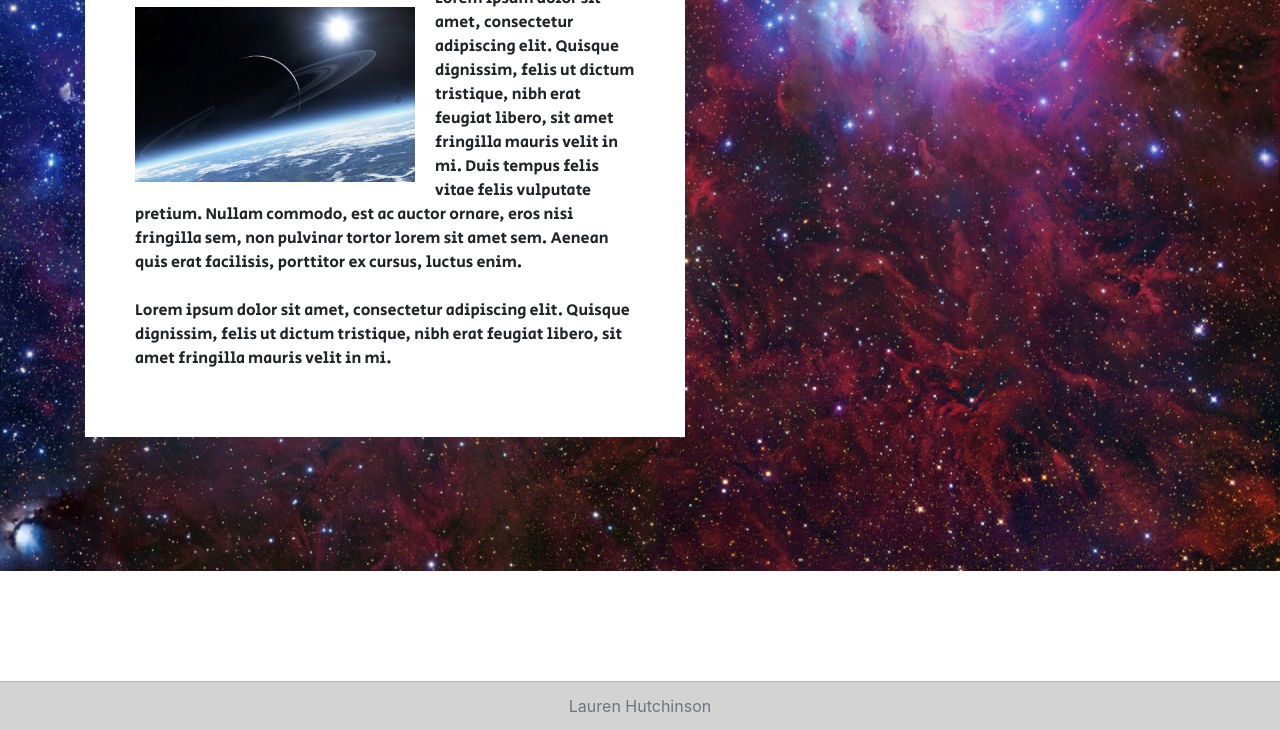
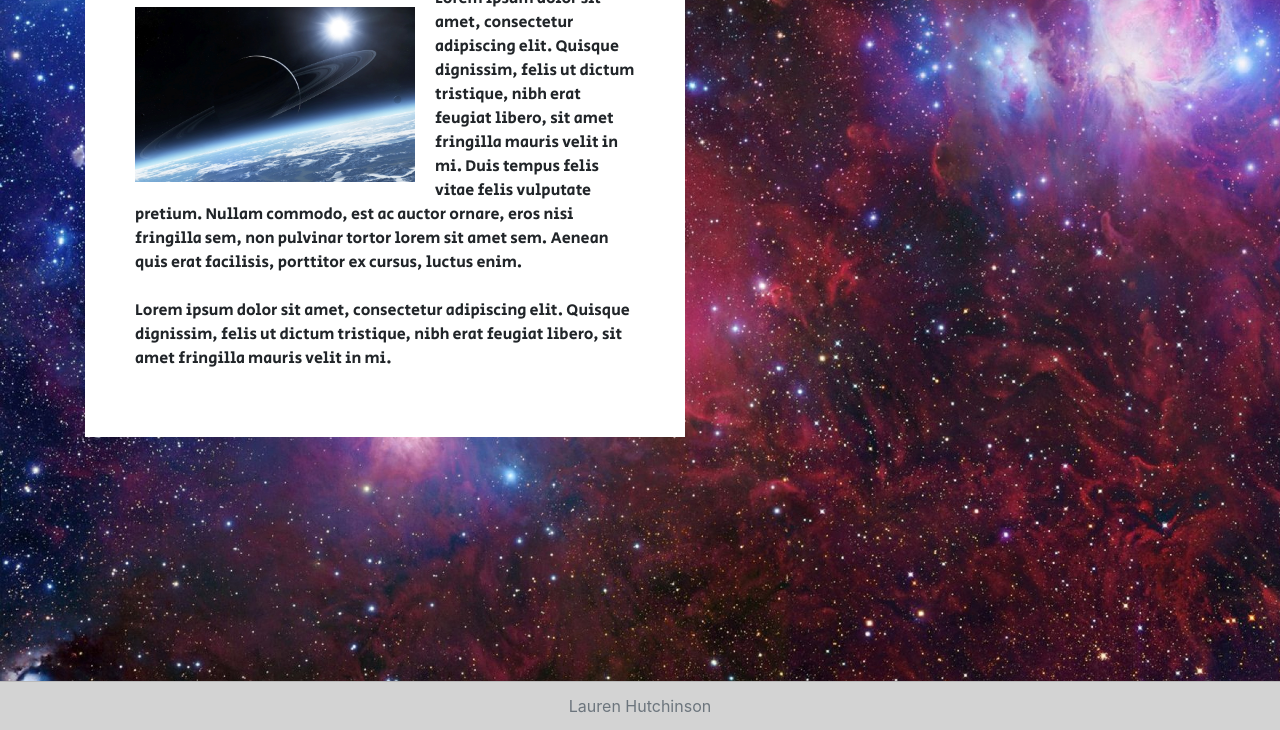
Before and after one commit to lhutchinson22/HW_2_Responsive_Portfolio, a plain HTML site: page index.html in a window 1280 px wide. Shown: the part 229-959 px from the top of the page. Drawn offline with nearby package versions, Linux system fonts and the light colour scheme.

Commit message:
background image fixed to screen

```diff
--- a/style.css
+++ b/style.css
@@ -2,6 +2,8 @@ body {
   background-image: url(./Assets/Images/galaxy-wallpaper-31.jpg);
   background-repeat: no-repeat;
   background-size: 100%;
+  background-position: fixed;
+  background-size: cover;
 }
 
 h1,
```
